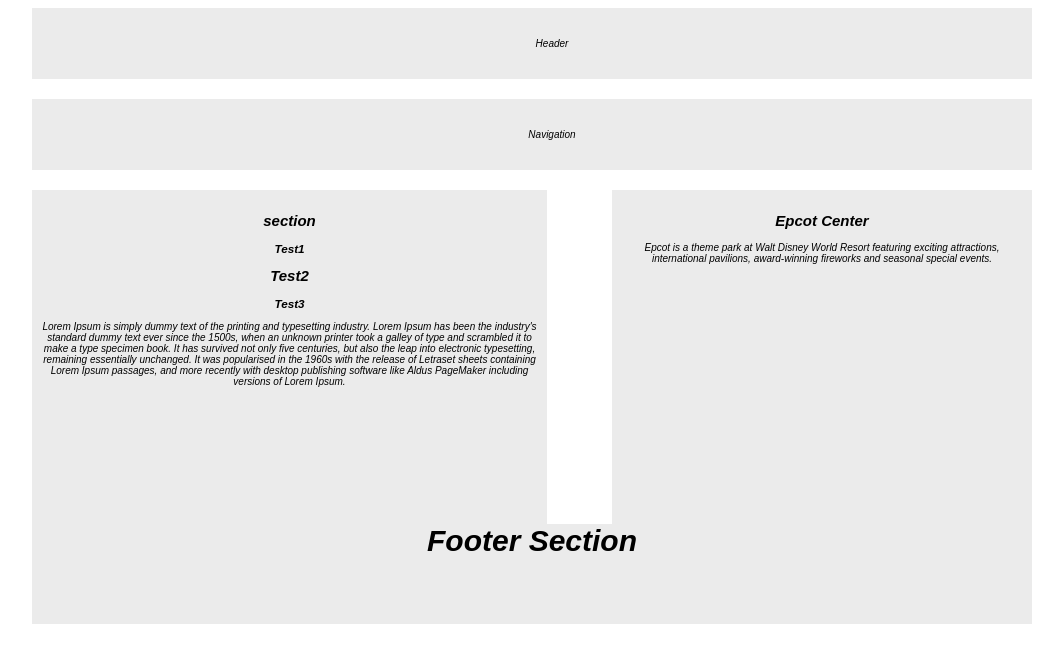
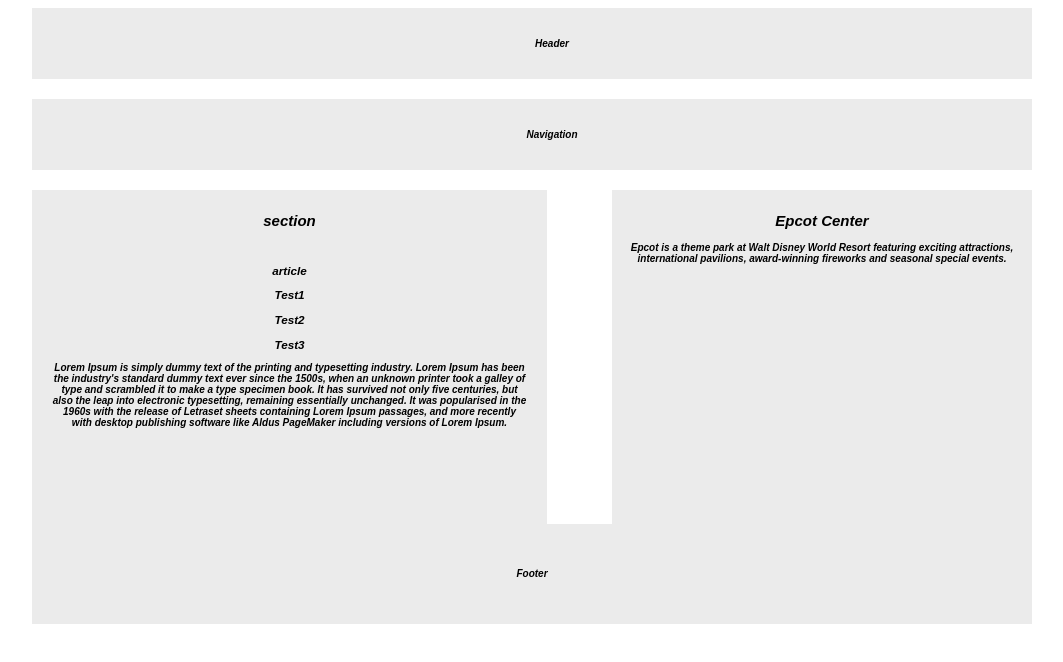
Before and after one commit to deepakgundavaram/HW-Wireframe, a plain HTML site: page index.html in a window 1280 px wide. Shown: the whole page, without its empty margins (108-1171 px from the left). Drawn offline with Linux system fonts and the light colour scheme.

Commit message:
updated both the index.html and style.css with code needed for footer to be relative and not overwrite the aside when resizing the browser

```diff
--- a/index.html
+++ b/index.html
@@ -24,9 +24,10 @@
     <div class = "sec">
         <section id="Content">
             <h1>section</h1>
-            <article>
+            <article class = "article">
+                <h1>article</h1>
                 <h1>Test1</h1>
-                <h2>Test2</h2>
+                <h3>Test2</h3>
                 <h3>Test3</h3>
                 <p>
                     Lorem Ipsum is simply dummy text of the printing and typesetting industry. Lorem Ipsum has been the industry's standard dummy text ever since the 1500s, when an unknown printer took a galley of type and scrambled it to make a type specimen book. It has survived not only five centuries, but also the leap into electronic typesetting, remaining essentially unchanged. It was popularised in the 1960s with the release of Letraset sheets containing Lorem Ipsum passages,
@@ -43,7 +44,7 @@
     </div>
 </div>
     <div class = "footer">
-        <footer>Footer Section</footer>
+        <footer>Footer</footer>
     </div>
 </div>
 </body>
--- a/style.css
+++ b/style.css
@@ -22,6 +22,7 @@
 text-align: center;
 background-color:#ebebeb;
 overflow: hidden;
+font-weight:bold;
 }
 
 .nav {
@@ -30,6 +31,7 @@
     padding: 20px;
     margin-bottom: 20px ;
     font-size: 10px;
+    font-weight:bold;
     text-align: center;
     background-color:#ebebeb;
     overflow: hidden;
@@ -38,6 +40,7 @@
   h1,h2,h3,p {
     color: '#777';
     background: '#ebebeb';
+    font-weight:bold;
   }
 
   .body {
@@ -46,6 +49,7 @@
     background: '#777';
     width: '960px';
     font-size: '18px';
+    font-weight:bold;
     box-sizing: border-box;
   }
 
@@ -56,9 +60,22 @@
     border: 5px;
     padding: 10px;
     font-size: 10px;
+    font-weight:bold;
     text-align: center;
     background-color:#ebebeb;
     overflow: hidden;
+}
+
+
+.article {
+  border: 5px;
+  padding: 10px;
+  font-size: 10px;
+  font-weight:bold;
+  text-align: center;
+  overflow: hidden;
+  color: '#ebebeb';
+  background: '#777'
 }
 
 .aside {
@@ -68,6 +85,7 @@
     border: 5px;
     padding: 10px;
     font-size: 10px;
+    font-weight:bold;
     text-align: center;
     background-color:#ebebeb;
     overflow: hidden;
@@ -80,7 +98,10 @@
     position: relative;
    margin-top: -100px;
     text-align:center;
-    font-size:30px;
-    font-weight:bold;
+    vertical-align: middle;
+    font-size:10px;
     clear: both;
+    display: flex;
+    align-items: center;
+    justify-content: center;
 }
```
